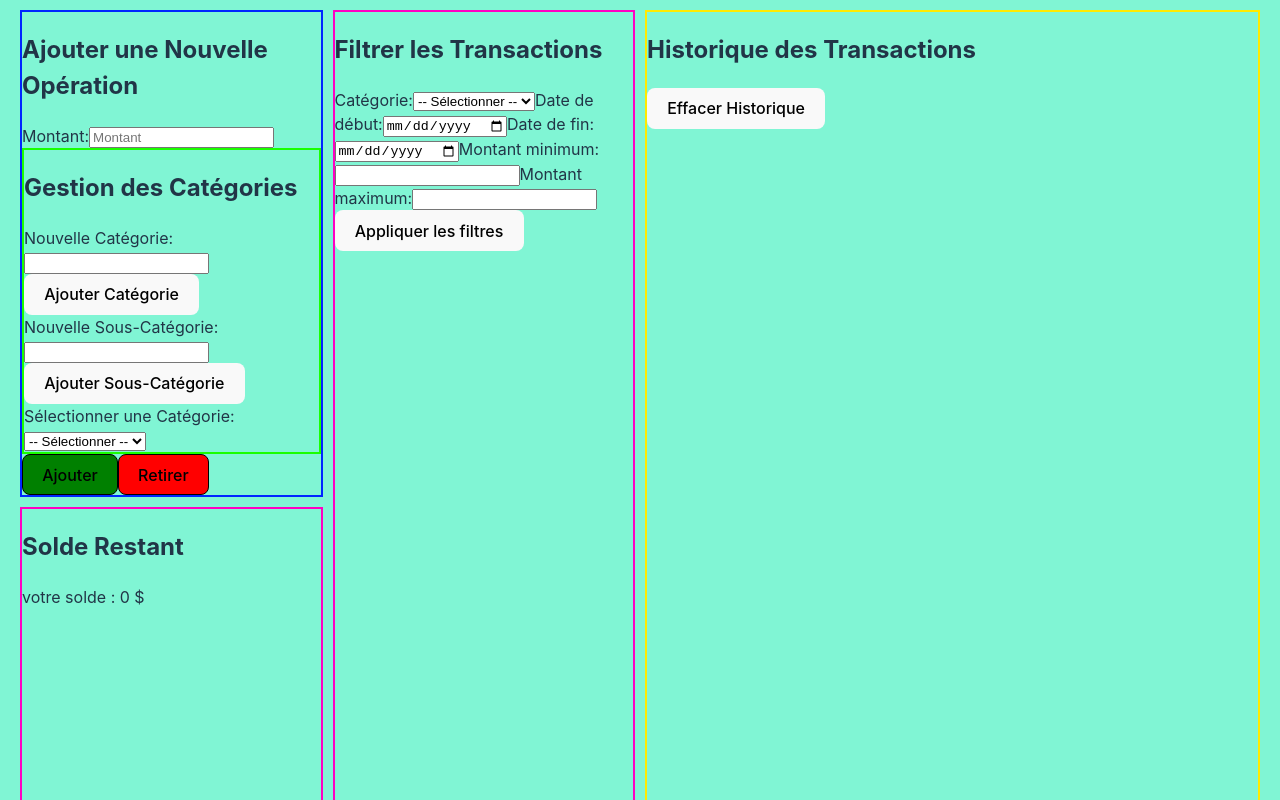
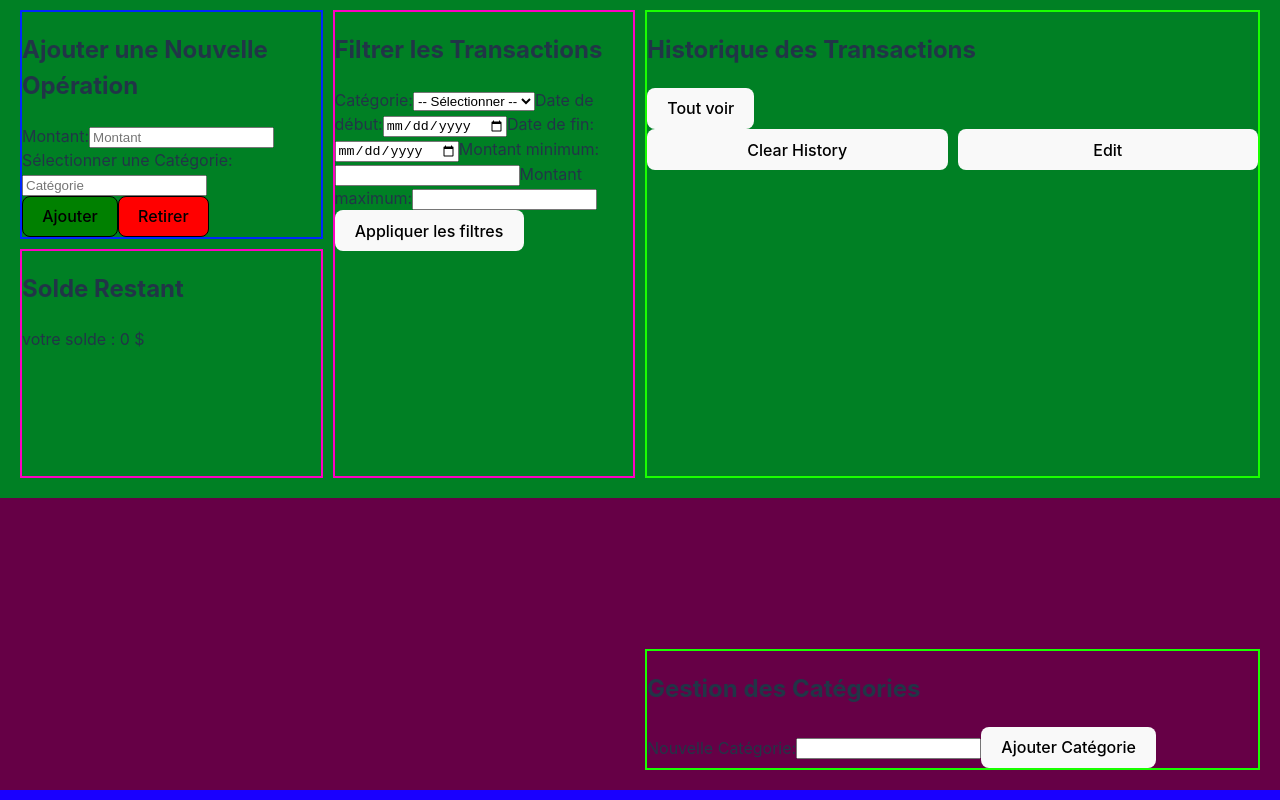
Before and after one commit to bruno-jimenez/finance-flow, a React (Vite) app in the folder FinanceFlow/: page / in a window 1280 px wide. Shown: the part 500-1300 px from the top of the page. Built offline with nearby package versions, Linux system fonts and the light colour scheme.

Commit message:
updating css and Transactionlogs

```diff
--- a/FinanceFlow/src/App.jsx
+++ b/FinanceFlow/src/App.jsx
@@ -4,6 +4,7 @@ import TransactionLogs from './component/TransactionLogs';
 import HowMuch from './component/HowMuch';
 import ResponsiveComponent from './component/responsive';
 import TransactionDataFilter from './component/TransactionDataFilter';
+import DataCategorie from './component/DataCategorie';
 
 const App = () => {
   const [transactions, setTransactions] = useState([]);
@@ -16,6 +17,11 @@ const App = () => {
 
   const clearHistory = () => {
     setTransactions([]);
+  };
+
+
+  const addCategory = (category) => {
+    setCategories([...categories, category]);
   };
 
   return (
@@ -42,7 +48,8 @@ const App = () => {
 
         <div className='Section-secondaire'>
 
-
+          {/* Composant DataCategorie pour gérer les catégories */}
+          <DataCategorie categories={categories} addCategory={addCategory} />
 
         </div>
 
--- a/FinanceFlow/src/CSS/index.css
+++ b/FinanceFlow/src/CSS/index.css
@@ -34,10 +34,6 @@ body {
 
 }
 
-h1 {
-  font-size: 3.2em;
-  line-height: 1.1;
-}
 
 button {
 
@@ -94,19 +90,7 @@ button:focus-visible {
   font-size: small;
 }
 
-#Add {
 
-  background-color: green;
-  border-color: #000000;
-
-}
-
-#Del {
-
-  background-color: red;
-  border-color: #000000;
-
-}
 
 /* Organisation Grid */
 
@@ -116,7 +100,7 @@ div[class*="header"] {
   grid-template-columns: 1fr 1fr 1fr;
   grid-template-rows: 400px;
   grid-gap: 10px;
-  background-color: rgba(55, 99, 241, 0.819);
+  background-color: rgb(0, 60, 255);
   padding: 20px;
   place-items: center;
 }
@@ -127,7 +111,7 @@ div[class*="principale"] {
   grid-template-columns: repeat(4, 1fr);
   grid-template-rows: repeat(2, 1fr);
   grid-gap: 10px;
-  background-color: rgba(44, 239, 184, 0.6);
+  background-color: rgb(0, 128, 36);
   padding: 20px;
 
 }
@@ -138,7 +122,7 @@ div[class*="secondaire"] {
   grid-template-columns: repeat(2, 1fr);
   grid-template-rows: repeat(2, 1fr);
   grid-gap: 10px;
-  background-color: lightgreen;
+  background-color: rgb(102, 0, 70);
   padding: 20px;
 
 }
@@ -148,7 +132,7 @@ div[class*="footer"] {
   display: grid;
   grid-template-columns: repeat(4, 1fr);
   grid-gap: 10px;
-  background-color: lightcoral;
+  background-color: rgb(25, 0, 255);
   padding: 20px;
 
 }
@@ -168,6 +152,8 @@ img {
 
 h1 {
 
+  font-size: 3.2em;
+  line-height: 1.1;
   align-self: center;
   text-align: center;
   grid-column: 2/3;
@@ -181,6 +167,20 @@ h1 {
   text-align: center;
   grid-column: 3/3;
   /*border: 2px solid #ffffff;*/
+
+}
+
+#Add {
+
+  background-color: green;
+  border-color: #000000;
+
+}
+
+#Del {
+
+  background-color: red;
+  border-color: #000000;
 
 }
 
@@ -199,7 +199,6 @@ div[class*="howmuch"] {
   grid-column: 1/2;
   grid-row: 2/3;
   border: 2px solid #ff00c3;
-    /* bordure de la boîte */
 
 }
 
@@ -212,17 +211,70 @@ div[class*='DataFilter'] {
 
 }
 
-div[class*="Transactionlogs"] {
+div[class*="logs"] {
 
+  grid-row: 1/3;
   grid-column: 3/5;
-  grid-row: 1/3;
-  border: 2px solid #ffea00; /* bordure de la boîte */
+  border: 2px solid #1aff00; /* bordure de la boîte */
 
 }
 
+          /*Transaction logs setup*/
+
+            .TransactionLogs-container {
+
+                display: grid;
+                grid-template-columns: 1fr 1fr;
+                grid-template-rows: auto 1fr auto; /* Une ligne pour le titre, une pour la liste, une pour les boutons */
+                height: 100%; /* Ajustez en fonction de la hauteur souhaitée du conteneur */
+
+            }
+
+
+            .transaction-list {
+                overflow-y: auto;
+                display: grid;
+                grid-template-columns: repeat(3, 1fr); /* Trois colonnes par transaction */
+                gap: 10px; /* Espace entre les transactions */
+            }
+
+            .transaction-item {
+
+                border: 1px solid #ccc;
+                padding: 10px;
+
+            }
+
+            .button-container {
+
+                display: grid;
+                grid-template-columns: 1fr 1fr; /* Deux colonnes pour les boutons */
+                gap: 10px; /* Espace entre les boutons */
+
+            }
+
+
+            h2 {
+
+              grid-column: 1/2;
+
+            }
+
+            .seeall {
+
+              grid-column: 2/3;
+
+            }
+
 /*Organisation interne de grid Secondaire*/
 
+div[class*="categorie"] {
 
+  grid-column: 1/2;
+  grid-row: 1/3;
+  border: 2px solid #1aff00; /* bordure de la boîte */
+
+}
 
 /*Organisation interne de grid Footer*/
 
--- a/FinanceFlow/src/component/AddNewOperation.jsx
+++ b/FinanceFlow/src/component/AddNewOperation.jsx
@@ -1,10 +1,8 @@
 import React, { useState } from 'react';
-import DataCategorie from './DataCategorie';
 
 const AddNewOperation = ({ addTransaction }) => {
   const [amount, setAmount] = useState('');
   const [selectedCategory, setSelectedCategory] = useState('');
-  const [categories, setCategories] = useState([]);
 
   const handleAddTransaction = (isPositive) => {
     if (amount.trim() === '' || selectedCategory.trim() === '') {
@@ -16,10 +14,10 @@ const AddNewOperation = ({ addTransaction }) => {
     // Déterminer si la transaction est positive ou négative
     const transactionAmount = isPositive ? parseFloat(amount) : -parseFloat(amount);
 
-    //Obtenir la date
+    // Obtenir la date
     const currentDate = new Date();
 
-    //formatage de la date
+    // Formatage de la date
     const formattedDate = `${currentDate.getDate()}/${currentDate.getMonth() + 1}/${currentDate.getFullYear()} ${currentDate.getHours()}:${currentDate.getMinutes()}:${currentDate.getSeconds()}`;
 
     // Votre logique pour ajouter la transaction avec amount, selectedCategory et selectedSubCategory
@@ -37,10 +35,6 @@ const AddNewOperation = ({ addTransaction }) => {
     console.log('Transaction ajoutée:', transactionAmount, selectedCategory);
   };
 
-  const updateCategories = (updatedCategories) => {
-    setCategories(updatedCategories);
-  };
-
   return (
     <div className="Operation-component">
       <h2>Ajouter une Nouvelle Opération</h2>
@@ -52,11 +46,16 @@ const AddNewOperation = ({ addTransaction }) => {
         placeholder="Montant"
       />
 
-      {/* Intégrer le composant DataCategorie pour gérer les catégories et sous-catégories */}
-      <DataCategorie
-        onSelectCategorie={(category) => setSelectedCategory(category)}
-        updateCategories={updateCategories}
-      />
+      {/* Sélectionner une catégorie */}
+      <div>
+        <label>Sélectionner une Catégorie:</label>
+        <input
+          type="text"
+          value={selectedCategory}
+          onChange={(e) => setSelectedCategory(e.target.value)}
+          placeholder="Catégorie"
+        />
+      </div>
 
       {/* Ajouter la transaction (positive) */}
       <button className='button' id='Add' onClick={() => handleAddTransaction(true)}>Ajouter</button>
--- a/FinanceFlow/src/component/DataCategorie.jsx
+++ b/FinanceFlow/src/component/DataCategorie.jsx
@@ -1,39 +1,20 @@
 //creation categorie et sous categorie
 import React, { useState } from 'react';
 
-const DataCategorie = ({ onSelectCategorie, updateCategories }) => {
-  const [categories, setCategories] = useState([]);
+
+const DataCategorie = ({ categories, addCategory }) => {
   const [newCategory, setNewCategory] = useState('');
-  const [selectedCategory, setSelectedCategory] = useState('');
-  const [subCategories, setSubCategories] = useState([]);
-  const [newSubCategory, setNewSubCategory] = useState('');
 
-  const addCategory = () => {
+  const handleAddCategory = () => {
     if (newCategory.trim() !== '' && !categories.includes(newCategory)) {
-      setCategories([...categories, newCategory]);
+      addCategory(newCategory);
       setNewCategory('');
-      // Mettre à jour les catégories dans le composant parent
-      updateCategories([...categories, newCategory]);
     }
-  };
-
-  const addSubCategory = () => {
-    if (newSubCategory.trim() !== '' && !subCategories.includes(newSubCategory)) {
-      setSubCategories([...subCategories, newSubCategory]);
-      setNewSubCategory('');
-    }
-  };
-
-  const handleCategoryChange = (e) => {
-    setSelectedCategory(e.target.value);
-    onSelectCategorie(e.target.value);
   };
 
   return (
     <div className='categorie-container'>
       <h2>Gestion des Catégories</h2>
-
-      {/* Ajouter une nouvelle catégorie */}
       <div>
         <label>Nouvelle Catégorie:</label>
         <input
@@ -41,31 +22,7 @@ const DataCategorie = ({ onSelectCategorie, updateCategories }) => {
           value={newCategory}
           onChange={(e) => setNewCategory(e.target.value)}
         />
-        <button className='button' id='AddCategorie' onClick={addCategory}>Ajouter Catégorie</button>
-      </div>
-
-      {/* Ajouter une nouvelle sous-catégorie */}
-      <div>
-        <label>Nouvelle Sous-Catégorie:</label>
-        <input
-          type="text"
-          value={newSubCategory}
-          onChange={(e) => setNewSubCategory(e.target.value)}
-        />
-        <button className='button' id='AddSubCategorie' onClick={addSubCategory}>Ajouter Sous-Catégorie</button>
-      </div>
-
-      {/* Sélectionner une catégorie */}
-      <div>
-        <label>Sélectionner une Catégorie:</label>
-        <select value={selectedCategory} onChange={handleCategoryChange}>
-          <option value="">-- Sélectionner --</option>
-          {categories.map((category) => (
-            <option key={category} value={category}>
-              {category}
-            </option>
-          ))}
-        </select>
+        <button className='button' id='AddCategorie' onClick={handleAddCategory}>Ajouter Catégorie</button>
       </div>
     </div>
   );
--- a/FinanceFlow/src/component/TransactionLogs.jsx
+++ b/FinanceFlow/src/component/TransactionLogs.jsx
@@ -1,21 +1,32 @@
-//Liste des transaction
-const TransactionLogs = ({ transactions , clearHistory }) => {
+import React, { useRef, useEffect } from 'react';
+
+const TransactionLogs = ({ transactions, clearHistory }) => {
+  const transactionListRef = useRef(null);
+
+  useEffect(() => {
+    // Faire défiler automatiquement vers le bas lorsque de nouvelles transactions sont ajoutées
+    if (transactionListRef.current) {
+      transactionListRef.current.scrollTop = 1;
+    }
+  }, [transactions]);
+
   const handleClearHistory = () => {
-    // Afficher la popup de confirmation
-    const isConfirmed = window.confirm('Confirmez-vous la suppression de l\'historique ? Veuillez a sauvegarder votre historique avant où il sera perdu');
+    const isConfirmed = window.confirm(
+      'Confirmez-vous la suppression de l\'historique ? Veuillez à sauvegarder votre historique avant où il sera perdu.'
+    );
 
-    // Si l'utilisateur confirme, effectuez la suppression de l'historique
     if (isConfirmed) {
-      // Appeler la fonction du composant parent pour effacer l'historique
       clearHistory();
     }
-    // Sinon, ne rien faire
   };
+
   return (
     <div className="Transactionlogs-container">
       <h2>Historique des Transactions</h2>
-      {transactions.map((transaction, index) => (
-        <div key={index}>
+      <button id='seeall'>Tout voir</button>
+      <div className="transaction-list" ref={transactionListRef}>
+        {transactions.slice(0, 9).map((transaction, index) => (
+          <div key={index} className="transaction-item">
             <p>Montant: {transaction.amount} $</p>
             <p>Catégorie: {transaction.category}</p>
             <p>Date: {transaction.date}</p>
@@ -23,12 +34,15 @@ const TransactionLogs = ({ transactions , clearHistory }) => {
             <hr />
           </div>
         ))}
+      </div>
+      <div className="button-container">
+        <button onClick={handleClearHistory} id='clear'>Clear History</button>
 
-      {/* Bouton pour effacer l'historique */}
-      <button className='button' onClick={handleClearHistory}>Effacer Historique</button>
-
+        <button id='edit'>Edit</button>
+        {/* Ajoutez d'autres boutons ou éléments de menu déroulant ici pour l'édition */}
+      </div>
     </div>
   );
 };
 
-export default TransactionLogs
+export default TransactionLogs;
```
Lines whose indentation alone changed are shown as unchanged.
